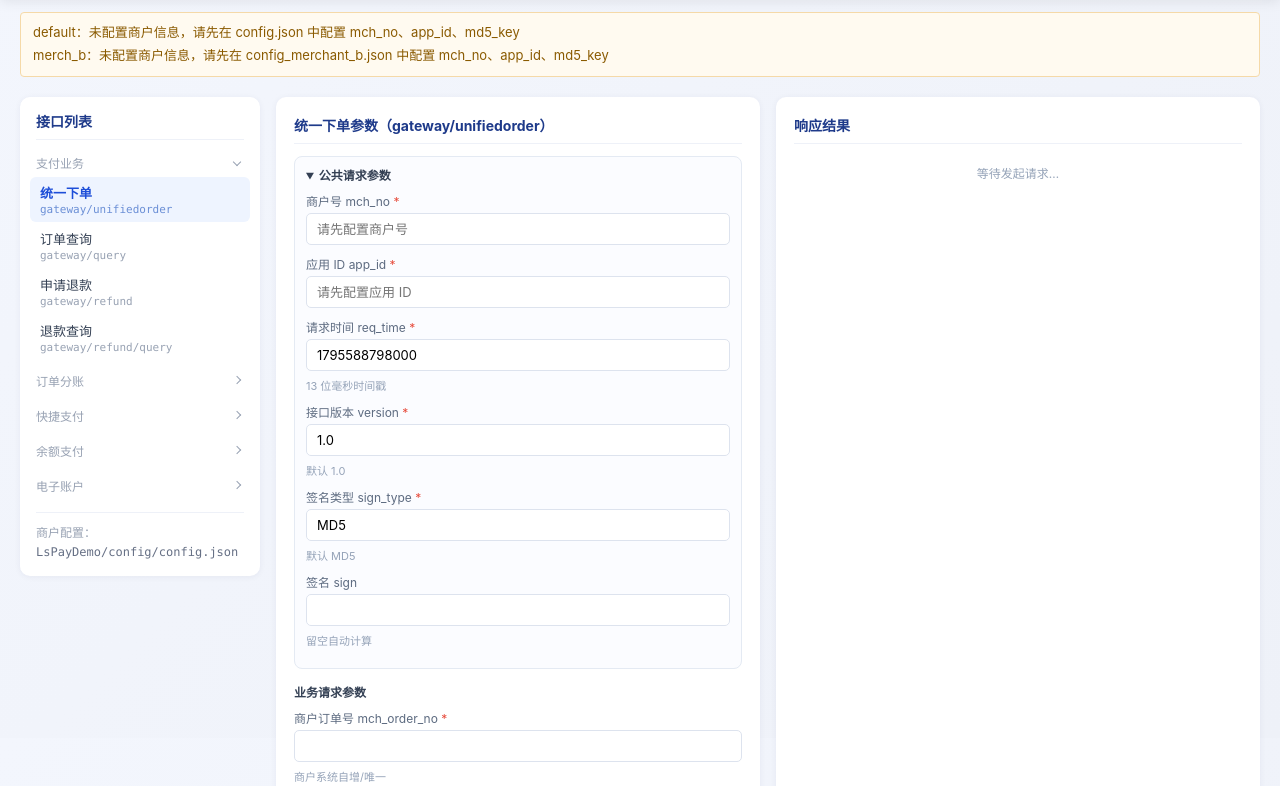
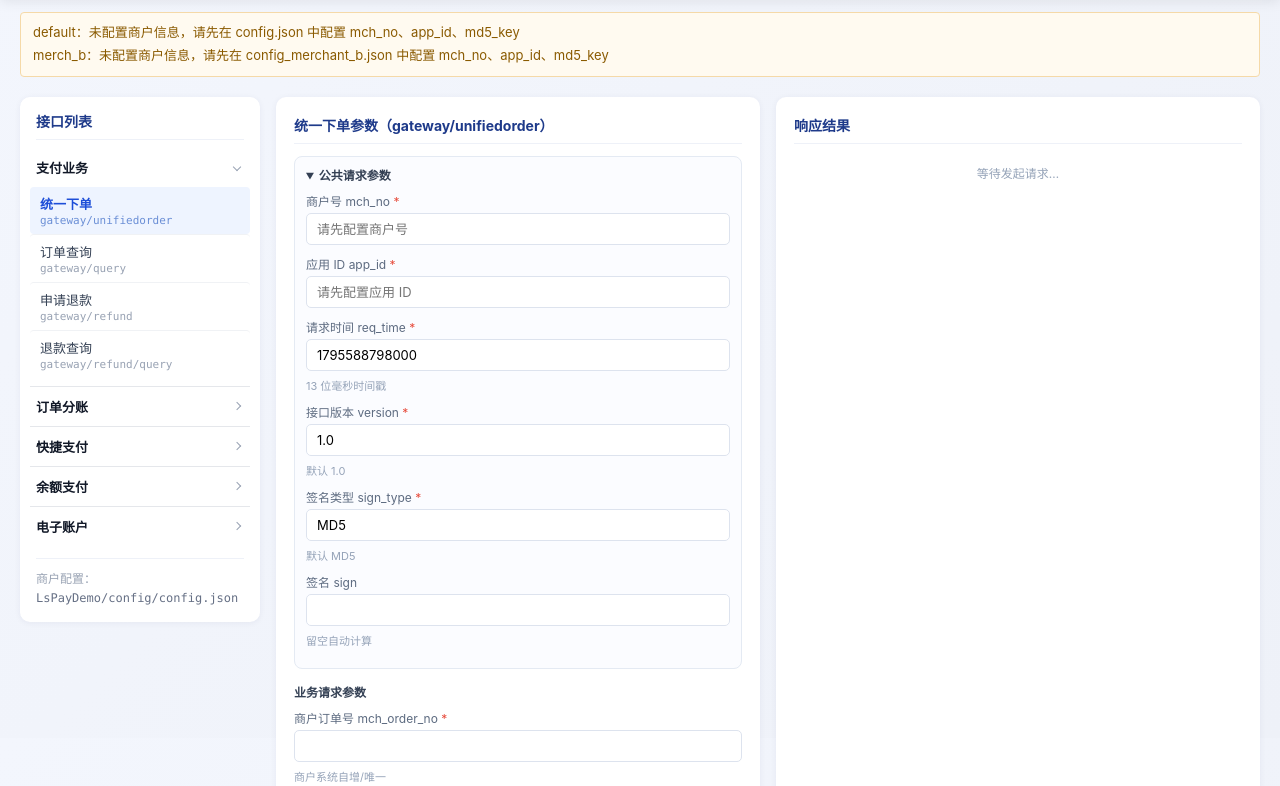
Before and after one commit to yongweiq885-ctrl/lspay-SDK, a PHP site: page /LsPayDemo/web/index.php in a window 1280 px wide. Shown: the part 62-848 px from the top of the page. Run offline with PHP 8.4, Linux system fonts and the light colour scheme.

Commit message:
Debug panel nav: dark group titles and item dividers
Co-authored-by: Cursor <cursoragent@cursor.com>

```diff
--- a/php/LsPayDemo/web/index.php
+++ b/php/LsPayDemo/web/index.php
@@ -1014,25 +1014,27 @@ body {
     max-height: calc(100vh - 40px); overflow-y: auto; overflow-x: hidden;
 }
 .nav-card h2 { margin: 0 6px 8px; }
-.tab-list { display: flex; flex-direction: column; gap: 6px; }
+.tab-list { display: flex; flex-direction: column; }
+.api-group + .api-group { border-top: 1px solid #e5e7eb; }
 .api-group summary {
     display: flex; align-items: center; justify-content: space-between;
-    padding: 6px; cursor: pointer; list-style: none; user-select: none;
-    font-size: 12px; color: #98a2b3;
+    padding: 10px 6px; cursor: pointer; list-style: none; user-select: none;
+    font-size: 13px; font-weight: 600; color: #111827;
 }
 .api-group summary::-webkit-details-marker { display: none; }
-.api-group summary:hover { color: #475467; }
+.api-group summary:hover { color: #000; }
 .api-group summary::after {
     content: ""; width: 5px; height: 5px; margin-right: 4px;
-    border-right: 1px solid currentColor; border-bottom: 1px solid currentColor;
+    border-right: 1.5px solid #98a2b3; border-bottom: 1.5px solid #98a2b3;
     transform: rotate(-45deg);
 }
 .api-group[open] summary::after { transform: rotate(45deg); }
-.group-tabs { display: flex; flex-direction: column; gap: 1px; }
+.group-tabs { display: flex; flex-direction: column; margin-bottom: 8px; }
 .tab {
-    padding: 6px 10px; border-radius: 6px; cursor: pointer; min-width: 0;
+    padding: 7px 10px; border-radius: 4px; cursor: pointer; min-width: 0;
     display: flex; flex-direction: column; gap: 1px; color: #344054;
 }
+.tab + .tab { border-top: 1px solid #f0f2f5; }
 .tab:hover { background: #f5f7fa; }
 .tab.active { background: #eef4ff; color: #1d4ed8; }
 .tab.disabled { cursor: not-allowed; opacity: .5; }
```
